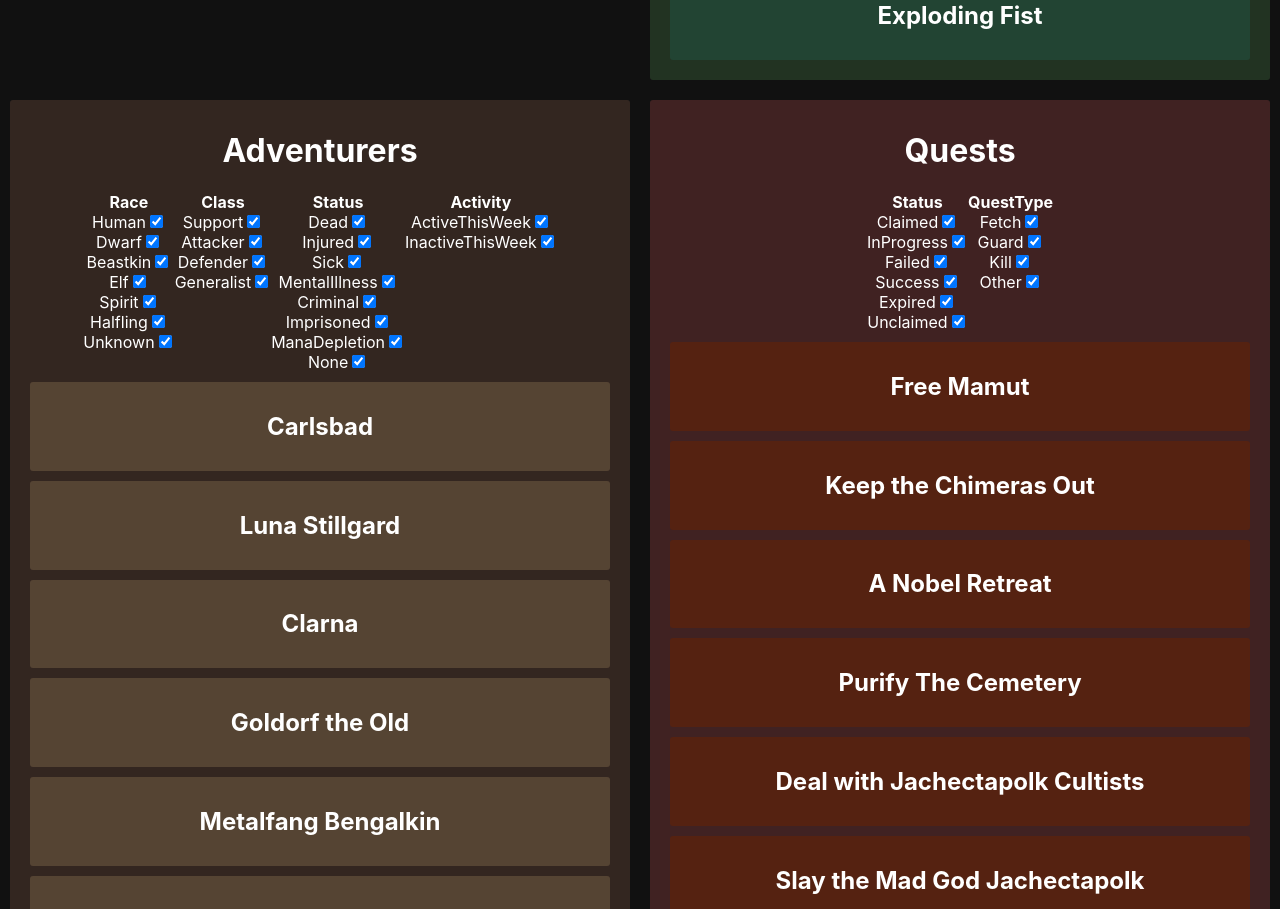
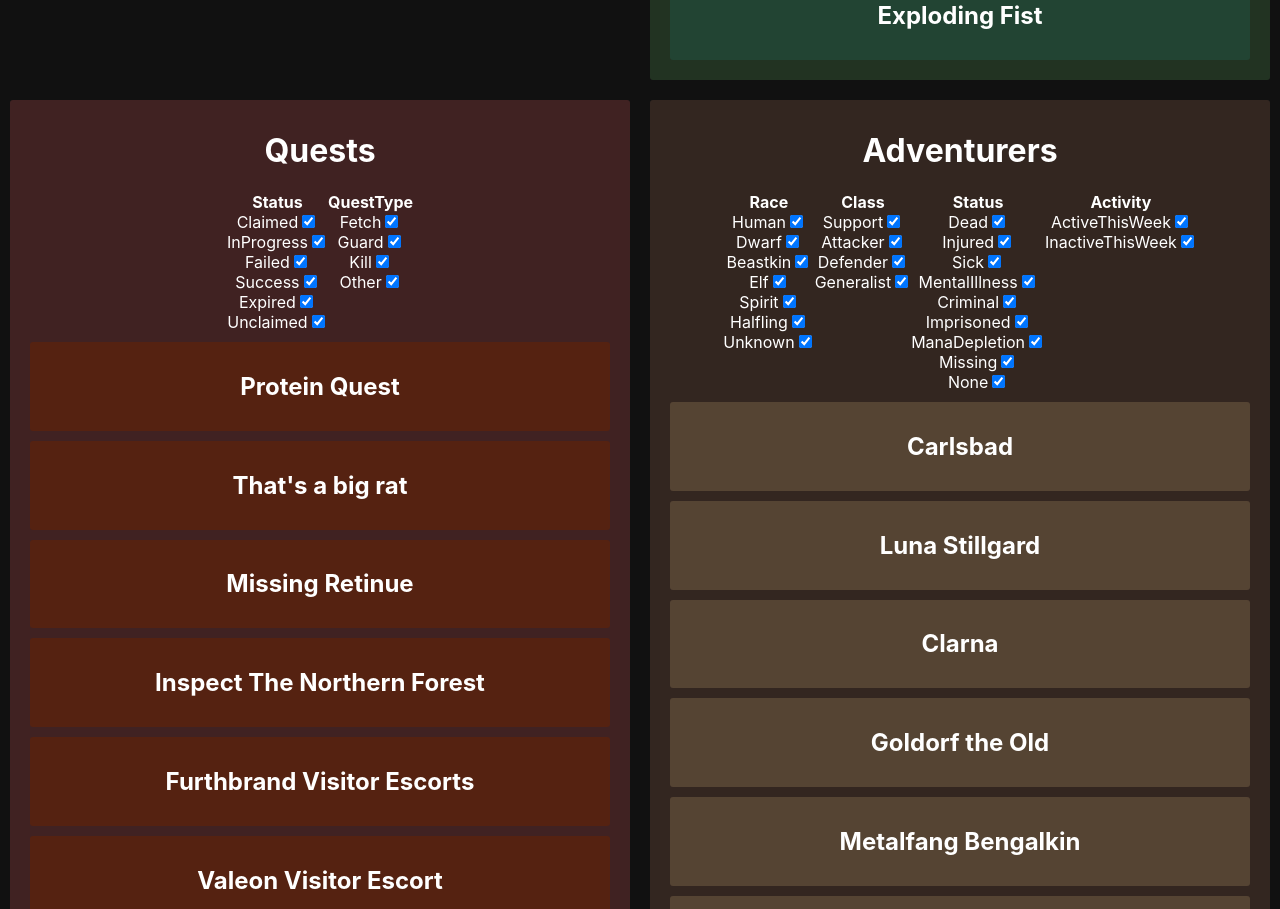
Before and after one commit to claytonweller/fantasy, a React (Create React App) app: page / in a window 1280 px wide. Shown: the part 1220-2129 px from the top of the page. Built offline with nearby package versions, Linux system fonts and the light colour scheme.

Commit message:
Added Week 2 quests

```diff
--- a/src/App.tsx
+++ b/src/App.tsx
@@ -55,18 +55,18 @@ function App() {
             makeSearchable={makeSearchable}
             currentWeek={currentWeek}
           />
+          <Quests
+            search={{ searchText, rankFilter: rankFilter.state }}
+            rules={rules}
+            cardTypeFilters={cardTypeFilter.state}
+            makeSearchable={makeSearchable}
+          />
           <Adventurers
             search={{ searchText, rankFilter: rankFilter.state }}
             rules={rules}
             cardTypeFilters={cardTypeFilter.state}
             makeSearchable={makeSearchable}
             currentWeek={currentWeek}
-          />
-          <Quests
-            search={{ searchText, rankFilter: rankFilter.state }}
-            rules={rules}
-            cardTypeFilters={cardTypeFilter.state}
-            makeSearchable={makeSearchable}
           />
         </div>
       </div>
--- a/src/config.ts
+++ b/src/config.ts
@@ -1,4 +1,5 @@
-// MAKE SURE TO UPDATE setWeek.ts if you change this file!!!!
 
-export const ENVIRONMENT = process.env.REACT_APP_ENVIRONMENT || "prod";
-export const CURRENT_WEEK = 5;
+  // MAKE SURE TO UPDATE setWeek.ts if you change this file!!!!
+
+  export const ENVIRONMENT = process.env.REACT_APP_ENVIRONMENT || "prod";
+  export const CURRENT_WEEK = 2;
--- a/src/data/getQuests.ts
+++ b/src/data/getQuests.ts
@@ -8,7 +8,8 @@ import { rawQuests, IRawQuest, IRawQuestParty } from "./raw/quests";
 import { CURRENT_WEEK } from "config";
 
 export function getQuests(): IQuest[] {
-  const compositeQuests: IQuest[] = formatQuests(rawQuests);
+  const temporallyAccurateQuests = rawQuests.filter(q => q.postedWeek <= CURRENT_WEEK)
+  const compositeQuests: IQuest[] = formatQuests(temporallyAccurateQuests);
   return compositeQuests;
 }
 
--- a/src/data/getRules.ts
+++ b/src/data/getRules.ts
@@ -62,7 +62,7 @@ export const rankMultipliers = {
   [Ranks.A]: 25,
   [Ranks.B]: 12,
   [Ranks.C]: 4,
-  [Ranks.D]: 2,
+  [Ranks.D]: 1,
   [Ranks.E]: 0.5,
 };
 
--- a/src/data/raw/quests.ts
+++ b/src/data/raw/quests.ts
@@ -43,7 +43,7 @@ export const rawQuests: IRawQuest[] = shuffleByWeek([
     questRank: Ranks.B,
     postedBy: "Sister Lasiter",
     description: `"Holy Mother bless us with your light. The bodies were not exhumed by any living hand, but are exhuming themselves. Currently the undead are contained within the cemetery walls, but I worry the gates won't hold of ever. Please be the blessed mother's purifying sword and put these souls to rest."`,
-    // Composite
+
     parties: [],
   },
   {
@@ -56,7 +56,7 @@ export const rawQuests: IRawQuest[] = shuffleByWeek([
     questRank: Ranks.A,
     postedBy: "Guildmaster Vahn",
     description: `"Hey! Shut it! Hey! Hey! Don't make me smash another table! QUIET! Yeah, so I'm sure you've all heard about the cult by now. The cult of Jaborkapek? Did I say it right? Japortachenk? Joborkapelt? Ja- whatever, it doesn't matter what they're called. They summoned their mad god. Classic cult thing. I need you all to do what you do best and Kill this damn thing!"`,
-    // Composite
+
     parties: [],
   },
   {
@@ -69,7 +69,7 @@ export const rawQuests: IRawQuest[] = shuffleByWeek([
     questRank: Ranks.C,
     postedBy: "Mayor Corque",
     description: `"You've spoken and I've heard you. You don't want to be devoured by horrible chimera monsters. I understand. I hope cowering for our lives from the amalgamated bodies for forest beasts can be viewed as an opportunity for growth as a community."`,
-    // Composite
+
     parties: [],
   },
   {
@@ -82,7 +82,7 @@ export const rawQuests: IRawQuest[] = shuffleByWeek([
     questRank: Ranks.B,
     postedBy: "Guildmaster Vahn",
     description: `"Oh yeah! One more thing. The Jaterbajek... Jakerpapok... Jagoffadong whatever cultists. Gotta get rid of them along with the mad god."`,
-    // Composite
+
     parties: [],
   },
   {
@@ -95,7 +95,7 @@ export const rawQuests: IRawQuest[] = shuffleByWeek([
     questRank: Ranks.A,
     postedBy: "Elder K'Tar",
     description: `"These Cultists have our forest god Mamut. In the sewers. The Azure wolf must be freed."`,
-    // Composite
+
     parties: [],
   },
   {
@@ -108,7 +108,7 @@ export const rawQuests: IRawQuest[] = shuffleByWeek([
     questRank: Ranks.A,
     postedBy: "Cliff Vanderbliff",
     description: `"Get me out of here!"`,
-    // Composite
+
     parties: [],
   },
 
@@ -123,7 +123,7 @@ export const rawQuests: IRawQuest[] = shuffleByWeek([
     questRank: Ranks.D,
     postedBy: "Sister Lasiter",
     description: `"Something is amiss in the city Graveyard. Bodies have been exhumed. Please keep watch, and may the holy mother watch you."`,
-    // Composite
+
     parties: [],
   },
   {
@@ -136,7 +136,7 @@ export const rawQuests: IRawQuest[] = shuffleByWeek([
     questRank: Ranks.D,
     postedBy: "Elder K'Tar",
     description: `"The Azure Wolf Father Mamut is no longer in the town square. He must be returned to the Sacred Grove, or things will only get worse."`,
-    // Composite
+
     parties: [],
   },
   {
@@ -149,7 +149,7 @@ export const rawQuests: IRawQuest[] = shuffleByWeek([
     questRank: Ranks.B,
     postedBy: "Mayor Corque",
     description: `"Everyone remain calm. I know. None of use want to be trapped inside the city walls. I hear you. We are sending some of our best to tell the capitol what's happening here."`,
-    // Composite
+
     parties: [],
   },
   {
@@ -162,7 +162,7 @@ export const rawQuests: IRawQuest[] = shuffleByWeek([
     questRank: Ranks.B,
     postedBy: "Gorn Wigby",
     description: `"It appears the noisy gnat is spawning a brood. Those close to me are, not accustomed to such... discomfort. A talented (and discrete) pest handler would be well appreciated."`,
-    // Composite
+
     parties: [],
   },
 
@@ -179,7 +179,7 @@ export const rawQuests: IRawQuest[] = shuffleByWeek([
     description: `The Adventurer Guild has found that there is an enraged monster in the center of the Norther Forest: A gigantic blue wolf.
     Guildmanster Vahn: "Hey! Shut Up! Hey! HEY!... sorry I'll pay for that... Ok. Anyway. I'm sure you've heard about the giant wolf. It's berserk and attacking anything that moves. It's scared all of the monsters out of the forest. Count Vanderbliff would like to say something.
     Count Vanderbliff: "This monster must be stopped. It killed my people. However, I will match the guild reward if it is captured alive."`,
-    // Composite
+
     parties: [],
   },
   {
@@ -192,7 +192,7 @@ export const rawQuests: IRawQuest[] = shuffleByWeek([
     questRank: Ranks.C,
     postedBy: "Elder K'Tar",
     description: `There's corruption in the forest. I worry that it will reach the sacred grove.`,
-    // Composite
+
     parties: [],
   },
   {
@@ -205,7 +205,7 @@ export const rawQuests: IRawQuest[] = shuffleByWeek([
     questRank: Ranks.C,
     postedBy: "Gorn Wigby",
     description: `"There is a pesky fly buzzing by my ear... I would pay handsomely to have it swatted."`,
-    // Composite
+
     parties: [],
   },
 
@@ -215,39 +215,215 @@ export const rawQuests: IRawQuest[] = shuffleByWeek([
     name: "That's a big rat",
     reward: 100,
     postedWeek: 2,
+    expireWeek: 2,
     claimType: QuestClaimType.Clan,
     questType: QuestTypes.Kill,
     questRank: Ranks.B,
     postedBy: "Mayor Corque",
     description: `"Ok, so the rats in the sewer... they combined into what people are telling me is a rat king. And it has, how do I put it diplomatically?... dispatched a couple adventurers and has doubled in size. Thankfully the nobles visiting from the capitol have been kind enough to foot the subjugation bill."`,
-    // Composite
-    parties: [],
+
+    parties: [
+      {
+        id: "p1-q2-1",
+        startWeek: 2,
+        notes: "They  !",
+        status: QuestStatus.Success,
+        // clanId: "c7",
+        metrics: [],
+      },
+    ],
   },
   {
     id: "q2-2",
     name: "Missing Retinue",
     reward: 300,
     postedWeek: 2,
+    expireWeek: 2,
     claimType: QuestClaimType.Clan,
     questType: QuestTypes.Fetch,
     questRank: Ranks.C,
     postedBy: "Cliff Vanderbliff",
     description: `In transit from the Capitol to Morton, several members of the Counts Retinue went missing during a monster attack near the norther forest. "I wish to know their fate, and will pay a premium if their bodies are returned."`,
-    // Composite
-    parties: [],
+
+    parties: [
+      {
+        id: "p1-q2-2",
+        startWeek: 2,
+        notes: "They  !",
+        status: QuestStatus.Success,
+        // clanId: "c7",
+        metrics: [],
+      },
+    ],
   },
   {
     id: "q2-3",
     name: "Inspect The Northern Forest",
-    reward: 100,
+    reward: 200,
     postedWeek: 2,
+    expireWeek: 2,
     claimType: QuestClaimType.Individual,
     questType: QuestTypes.Other,
     questRank: Ranks.C,
     postedBy: "Guildmaster Vahn",
-    description: `The head of the adventurer guild addressed the increase in monsters to the North of town, "Hey! Attention! Listen up you crazy buggers! Sorry didn't mean to hit you with that... Anyway, something's up with the Forest. The monsters are moving out of the depths to the edges near the road. Heck Vince Dawn even caught a greater porcubears near the east check point. Get out there and figure out what the heck is going on. No heroics. We just need info. This is on the guild's tab."`,
-    // Composite
-    parties: [],
+    description: `The head of the adventurer guild addressed the increase in monsters to the North of town, "Hey! Attention! Listen up you crazy buggers! Oh! Sorry didn't mean to hit you with that... Anyway, something's up with the Forest. The monsters are moving out of the depths to the edges near the road. Heck Vince Dawn even caught a greater porcubears near the east check point. Get out there and figure out what the heck is going on. No heroics. We just need info. This is on the guild's tab."`,
+
+    parties: [
+      {
+        id: "p1-q2-3",
+        startWeek: 2,
+        notes: "They  !",
+        status: QuestStatus.Success,
+        metrics: [],
+      },
+    ],
+  },
+  {
+    id: "q2-4",
+    name: "Protein Quest",
+    reward: 0,
+    postedWeek: 2,
+    expireWeek: 2,
+    claimType: QuestClaimType.Clan,
+    questType: QuestTypes.Fetch,
+    questRank: Ranks.C,
+    postedBy: "The Chairman",
+    description: `To make the ultimate dish.: you need the choicest ingredients! This weeks featured ingredient is... Fish!`,
+
+    parties: [
+      {
+        id: "p1-q2-4",
+        startWeek: 2,
+        notes: "They  !",
+        status: QuestStatus.Success,
+        // clanId: "c7",
+        metrics: [],
+      },
+    ],
+  },
+  {
+    id: "q2-5",
+    name: "Trouble in the Burbs",
+    reward: 70,
+    postedWeek: 2,
+    expireWeek: 2,
+    claimType: QuestClaimType.Individual,
+    questType: QuestTypes.Guard,
+    questRank: Ranks.D,
+    postedBy: "The Town Guard",
+    description: `Morton has grown quite a bit since the city wall was erected. So now many of the townsfolk are living outside. With the increased Beast activity from the North the guards are spread thin.`,
+
+    parties: [
+      {
+        id: "p1-q2-4",
+        startWeek: 2,
+        notes: "They  !",
+        status: QuestStatus.Success,
+        // clanId: "c7",
+        metrics: [],
+      },
+    ],
+  },
+  {
+    id: "q2-6.1",
+    name: "Serpentina Visitor Escort",
+    reward: 70,
+    postedWeek: 2,
+    expireWeek: 2,
+    claimType: QuestClaimType.Clan,
+    questType: QuestTypes.Guard,
+    questRank: Ranks.D,
+    postedBy: "The Trade Guild",
+    description: `As Morton has become a common stop in trade routes, its Bounty festival has grown in popularity. Even people from the larger cities like the major port of Serpetina make the trip to enjoy the festivities.`,
+
+    parties: [
+      {
+        id: "p1-q2-6.1",
+        startWeek: 2,
+        notes: "They  !",
+        status: QuestStatus.Success,
+        // clanId: "c7",
+        metrics: [],
+      },
+    ],
+  },
+  {
+    id: "q2-6.2",
+    name: "Valeon Visitor Escort",
+    reward: 120,
+    postedWeek: 2,
+    expireWeek: 2,
+    claimType: QuestClaimType.Clan,
+    questType: QuestTypes.Guard,
+    questRank: Ranks.D,
+    postedBy: "The Trade Guild",
+    description: `As Morton has become a common stop in trade routes, its Bounty festival has grown in popularity. Even people from the royal capitol of Valeon make the trip to enjoy the festivities.`,
+
+    parties: [
+      {
+        id: "p1-q2-6.2",
+        startWeek: 2,
+        notes: "",
+        status: QuestStatus.Success,
+        // clanId: "c7",
+        metrics: [],
+      },
+    ],
+  },
+  {
+    id: "q2-6.3",
+    name: "Furthbrand Visitor Escorts",
+    reward: 100,
+    postedWeek: 2,
+    expireWeek: 2,
+    claimType: QuestClaimType.Clan,
+    questType: QuestTypes.Guard,
+    questRank: Ranks.D,
+    postedBy: "The Trade Guild",
+    description: `As Morton has become a common stop in trade routes, its Bounty festival has grown in popularity. Even people from the larger cities like the industrial powerhouse Furthbrand make the trip to enjoy the festivities.`,
+
+    parties: [
+      {
+        id: "p1-q2-6.3",
+        startWeek: 2,
+        notes: "They  !",
+        status: QuestStatus.Success,
+        clanId: "c7",
+        metrics: [],
+      },
+    ],
+  },
+  {
+    id: "q2-7",
+    name: "Stolen Watch",
+    reward: 100,
+    postedWeek: 2,
+    claimType: QuestClaimType.Individual,
+    questType: QuestTypes.Fetch,
+    questRank: Ranks.C,
+    postedBy: "Dorf Mucklebunk",
+    description: `My Family watch has been stolen! I swear I saw Trimble Dinklesbean with it. The sneak was eyeing it at the lodge hall! I will pay handsomely if someone were to... persuade him... that it should return to its rightful owner.`,
+    parties: [
+      {
+        id: "p1-q2-7",
+        startWeek: 2,
+        status: QuestStatus.Failed,
+        notes:
+          "",
+        metrics: [
+
+        ],
+      },
+      {
+        id: "p2-q2-7",
+        startWeek: 2,
+        status: QuestStatus.Success,
+        notes: "The fixer fixed the issue.",
+        metrics: [
+
+        ],
+      },
+    ],
   },
 
   // Week 1
@@ -262,7 +438,7 @@ export const rawQuests: IRawQuest[] = shuffleByWeek([
     questRank: Ranks.B,
     postedBy: "Cliff Vanderbliff",
     description: `A group of nobles lead Count Clifford Vanderbliff and their retinue will be from the capitol to Morton to attend the annual festival. They require, "A competent local guard detail. Must be an established party, in good reputation, with knowledge of regional dangers."`,
-    // Composite
+
     parties: [
       {
         id: "p1-q1-1",
@@ -270,7 +446,7 @@ export const rawQuests: IRawQuest[] = shuffleByWeek([
         endWeek: 1,
         status: QuestStatus.Failed,
         notes:
-          "It went incredibly poorly. The caravan was ambushed by unusually strong monsters while traveling by the northern forest. 2 Nobles died along with many members of the retinue. A few people also vanished into the woods during the attack including adventurer, Reginald Spintsmunge IV. To add insult to injury: Count Vanderbliff's Carriage was completely destroyed and for the remainder of the trip he was forced to ride with a lesser nobel.",
+          "It went incredibly poorly. The caravan was ambushed by unusually strong monsters while traveling by the northern forest. 2 Nobles died along with many members of the staff. A few people were also lost in the woods during the attack, including adventurer, Reginald Spintsmunge IV. To add insult to injury: Count Vanderbliff's Carriage was completely destroyed and for the remainder of the trip he was forced to ride with a lesser nobel.",
         // endWeek: number,
         clanId: "c6",
         metrics: [
@@ -304,7 +480,7 @@ export const rawQuests: IRawQuest[] = shuffleByWeek([
     questRank: Ranks.D,
     postedBy: "Mayor Corque",
     description: `"I hear you. We can't keep ignoring the sewer problem. The rats keep multiplying and getting bigger. They're attacking people in the street. Focus groups tell us this is not a great look for our town. We have to fix this before the Bounty Festival. What will people think if we have dog sized rats? One gold for every dead rat brought back this week."`,
-    // Composite
+
     parties: [
       {
         id: "p1-q1-2",
@@ -350,7 +526,7 @@ export const rawQuests: IRawQuest[] = shuffleByWeek([
     questRank: Ranks.E,
     postedBy: "Elder K'Tar",
     description: `"The Shrine to Mamut is falling apart. I am old. I need help repairing it."`,
-    // Composite
+
     parties: [
       {
         id: "p1-q1-3",
@@ -404,7 +580,7 @@ export const rawQuests: IRawQuest[] = shuffleByWeek([
     questRank: Ranks.C,
     postedBy: "Trade Guild",
     description: `With the Festival coming up in a couple of weeks we need capable parties to guard the wagons as they come in. Southern Caravan from the Port city of Serpentina.`,
-    // Composite
+
     parties: [
       {
         id: "p1-q1-4",
@@ -434,7 +610,7 @@ export const rawQuests: IRawQuest[] = shuffleByWeek([
     questRank: Ranks.C,
     postedBy: "Trade Guild",
     description: `With the Festival coming up in a couple of weeks we need capable parties to guard the wagons as they come in. Eastern Caravan: From the Capital city.`,
-    // Composite
+
     parties: [
       {
         id: "p2-q1-4",
@@ -474,7 +650,7 @@ export const rawQuests: IRawQuest[] = shuffleByWeek([
     questRank: Ranks.C,
     postedBy: "Trade Guild",
     description: `With the Festival coming up in a couple of weeks we need capable parties to guard the wagons as they come in. Western Caravan: From the mountains.`,
-    // Composite
+
     parties: [
       {
         id: "p3-q1-4",
@@ -509,7 +685,7 @@ export const rawQuests: IRawQuest[] = shuffleByWeek([
     questRank: Ranks.D,
     postedBy: "Church of the Holy Mother",
     description: `We're running low on medical herbs. reward depends upon the quality of the herbs obtained.`,
-    // Composite
+
     parties: [
       {
         id: "p1-q1-5",
@@ -565,7 +741,7 @@ export const rawQuests: IRawQuest[] = shuffleByWeek([
     questRank: Ranks.C,
     postedBy: "The Chairman",
     description: `To make the ultimate dish.: you need the ultimate spices!`,
-    // Composite
+
     parties: [
       {
         id: "p1-q1-6",
@@ -588,7 +764,7 @@ export const rawQuests: IRawQuest[] = shuffleByWeek([
     questRank: Ranks.C,
     postedBy: "Trade Guild",
     description: `Since we'll be having many people from the region coming to Morton we should make the roads safer by culling the local monster numbers.`,
-    // Composite
+
     parties: [
       {
         id: "p1-q1-7",
@@ -657,7 +833,7 @@ export const rawQuests: IRawQuest[] = shuffleByWeek([
     questRank: Ranks.C,
     postedBy: "Trimble Dinklesbean",
     description: `"Someone has purloined a priceless timepiece of great... sentimental... value. How it makes its way back to me I do not care, nor will I ask."`,
-    // Composite
+
     parties: [
       {
         id: "p1-q1-8",
@@ -698,13 +874,20 @@ export const rawQuests: IRawQuest[] = shuffleByWeek([
     questRank: Ranks.E,
     postedBy: "Silky Bunnykin",
     description: `There's a child's drawing of a small, fuzzy, crying animal.`,
-    // Composite
+
     parties: [
       {
         id: "p1-q1-9",
         startWeek: 1,
         status: QuestStatus.Failed,
-        notes: "Guy couldn't find the animal.",
+        notes: "Tinky never reported in to the Adventurers Guild.",
+        metrics: [],
+      },
+      {
+        id: "p2-q1-9",
+        startWeek: 1,
+        status: QuestStatus.Failed,
+        notes: "",
         metrics: [],
       },
     ],
--- a/src/data/rawScripts/scrubQuests.ts
+++ b/src/data/rawScripts/scrubQuests.ts
@@ -68,7 +68,7 @@ export function scrubQuests(params: IScrubParams) {
     return shuffled.flat()
   }
 
-  export const rawQuests = ${JSON.stringify(formattedQuests)} as IRawQuest[]
+  export const rawQuests = shuffleByWeek(${JSON.stringify(formattedQuests)} as IRawQuest[])
   `;
 
   writeFileSync("src/data/raw/quests.ts", output);
--- a/src/types/Adventurer.ts
+++ b/src/types/Adventurer.ts
@@ -59,6 +59,7 @@ export enum AdventurerStatuses {
   Criminal = "Criminal",
   Imprisoned = "Imprisoned",
   ManaDepletion = "ManaDepletion",
+  Missing = "Missing",
 }
 
 export enum AdventurerRaces {
```
Also changed, not shown: src/data/raw/adventurers.ts (+67 -10 lines).
